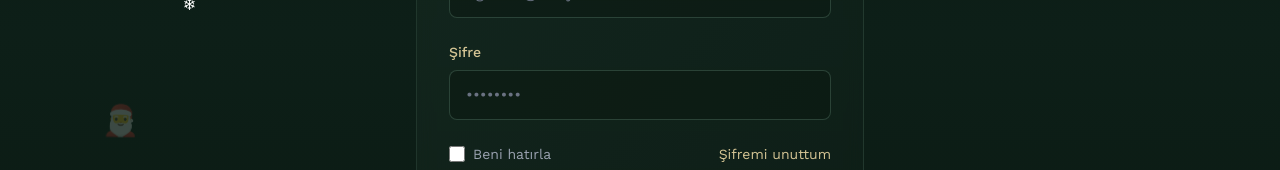
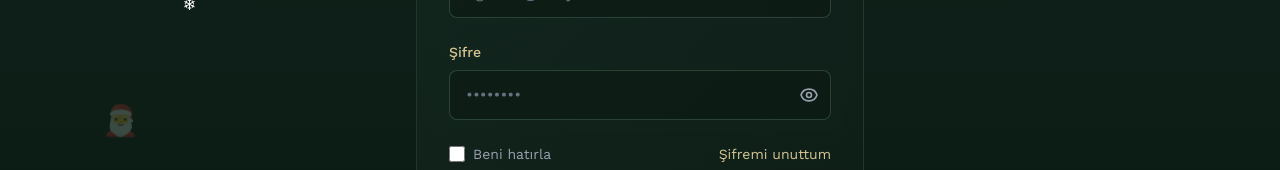
Before and after one commit to kuzeysinay/yildizli-agac, a Next.js app: page /login in a window 1280 px wide. Shown: the part 373-543 px from the top of the page. Built offline with nearby package versions, Linux system fonts and the light colour scheme.

Commit message:
Enhance login and profile pages with password visibility toggle and logout functionality. Implemented useRouter for navigation and added error handling for logout requests.

```diff
--- a/app/login/page.tsx
+++ b/app/login/page.tsx
@@ -2,12 +2,15 @@
 
 import { useState } from "react";
 import Link from "next/link";
+import { useRouter } from "next/navigation";
 
 export default function LoginPage() {
   const [email, setEmail] = useState("");
   const [password, setPassword] = useState("");
   const [isSubmitting, setIsSubmitting] = useState(false);
   const [error, setError] = useState<string | null>(null);
+  const [showPassword, setShowPassword] = useState(false);
+  const router = useRouter();
 
   const handleSubmit = async (e: React.FormEvent) => {
     e.preventDefault();
@@ -24,6 +27,7 @@ export default function LoginPage() {
     try {
       const response = await fetch("https://api.yildizliagac.com/api/v1/auth/login", {
         method: "POST",
+        credentials: "include",
         headers: {
           "Content-Type": "application/json",
         },
@@ -46,7 +50,7 @@ export default function LoginPage() {
         }
 
         // Login successful - redirect to profile page
-        window.location.href = "/profile";
+        router.push("/profile");
       } else {
         // Login failed
         setError(result.message || "Giriş başarısız oldu. Email ve şifrenizi kontrol ediniz.");
@@ -147,16 +151,39 @@ export default function LoginPage() {
                     <label htmlFor="password" className="mb-2 block text-sm font-medium text-[#d4c494]">
                       Şifre
                     </label>
+                    <div className="relative">
                       <input
-                      type="password"
+                        type={showPassword ? "text" : "password"}
                         id="password"
                         value={password}
                         onChange={(e) => setPassword(e.target.value)}
                         placeholder="••••••••"
-                      className="w-full rounded-lg border border-[#4a6b5a]/50 bg-[#0a1810]/50 px-4 py-3 text-white placeholder-gray-500 transition-colors focus:border-[#4a6b5a] focus:outline-none focus:ring-2 focus:ring-[#4a6b5a]/20 disabled:opacity-50 disabled:cursor-not-allowed"
+                        className="w-full rounded-lg border border-[#4a6b5a]/50 bg-[#0a1810]/50 pr-12 pl-4 py-3 text-white placeholder-gray-500 transition-colors focus:border-[#4a6b5a] focus:outline-none focus:ring-2 focus:ring-[#4a6b5a]/20 disabled:opacity-50 disabled:cursor-not-allowed"
                         required
                         disabled={isSubmitting}
+                        autoComplete="current-password"
                       />
+                      <button
+                        type="button"
+                        onClick={() => setShowPassword((prev) => !prev)}
+                        aria-label={showPassword ? "Şifreyi gizle" : "Şifreyi göster"}
+                        className="absolute inset-y-0 right-0 flex items-center justify-center px-3 text-gray-400 hover:text-gray-200 transition-colors disabled:opacity-50"
+                        disabled={isSubmitting}
+                      >
+                        {showPassword ? (
+                          // Eye-off icon
+                          <svg xmlns="http://www.w3.org/2000/svg" className="h-6 w-6 sm:h-5 sm:w-5" fill="none" viewBox="0 0 24 24" stroke="currentColor" strokeWidth="2">
+                            <path strokeLinecap="round" strokeLinejoin="round" d="M3 3l18 18M10.477 10.485a3 3 0 104.243 4.243M9.88 4.607A9.953 9.953 0 0112 4c5.523 0 10 4.477 10 10 0 1.508-.333 2.939-.93 4.224M6.228 6.228C4.86 7.32 3.78 8.77 3 10c2.137 3.4 5.317 6 9 6 1.042 0 2.046-.168 2.988-.48" />
+                          </svg>
+                        ) : (
+                          // Eye icon
+                          <svg xmlns="http://www.w3.org/2000/svg" className="h-6 w-6 sm:h-5 sm:w-5" fill="none" viewBox="0 0 24 24" stroke="currentColor" strokeWidth="2">
+                            <path strokeLinecap="round" strokeLinejoin="round" d="M15 12a3 3 0 11-6 0 3 3 0 016 0z" />
+                            <path strokeLinecap="round" strokeLinejoin="round" d="M2.458 12C3.732 7.943 7.523 5 12 5c4.477 0 8.268 2.943 9.542 7-1.274 4.057-5.065 7-9.542 7-4.477 0-8.268-2.943-9.542-7z" />
+                          </svg>
+                        )}
+                      </button>
+                    </div>
                   </div>
 
                   <div className="flex items-center justify-between text-sm">
--- a/app/profile/page.tsx
+++ b/app/profile/page.tsx
@@ -1,6 +1,8 @@
 "use client";
 
 import Link from "next/link";
+import { useState } from "react";
+import { useRouter } from "next/navigation";
 
 export default function ProfilePage() {
   // TODO: This would come from authentication/database
@@ -12,6 +14,34 @@ export default function ProfilePage() {
     hasMatch: true,
     matchRevealed: true,
   };
+
+  const router = useRouter();
+  const [isLoggingOut, setIsLoggingOut] = useState(false);
+
+  async function handleLogout() {
+    if (isLoggingOut) return;
+    setIsLoggingOut(true);
+    try {
+      const response = await fetch("https://api.yildizliagac.com/api/v1/auth/logout", {
+        method: "POST",
+        credentials: "include",
+        headers: {
+          "Accept": "application/json",
+        },
+      });
+
+      if (!response.ok) {
+        // Best-effort: still navigate to login on non-OK, since session might be invalid anyway
+        console.error("Logout failed with status:", response.status);
+      }
+    } catch (error) {
+      console.error("Logout request error:", error);
+      // Even on error, proceed to login to force re-auth
+    } finally {
+      router.push("/login");
+      setIsLoggingOut(false);
+    }
+  }
 
   return (
     <div className="relative min-h-screen overflow-hidden bg-linear-to-b from-[#0a1810] via-[#0d1f18] to-[#0a1810] text-white font-(family-name:--font-work-sans)">
@@ -39,12 +69,19 @@ export default function ProfilePage() {
       <div className="relative z-10">
         {/* Header */}
         <header className="container relative z-10 mx-auto px-4 py-6 sm:px-6 lg:px-8">
-          <div className="flex items-center justify-between">
-            <Link href="/" className="text-2xl sm:text-3xl font-bold hover:opacity-80 transition-opacity">
-              <span className="select-none">🎄</span> YILDIZLI AĞAÇ
-            </Link>
-            <button className="rounded-full border-2 border-red-600/50 px-6 py-2 text-sm font-semibold text-red-400 transition-all hover:border-red-600 hover:bg-red-600/10">
-              Çıkış Yap
+          <div className="flex items-center justify-between gap-3">
+            <div className="min-w-0 flex-1">
+              <Link href="/" className="block truncate whitespace-nowrap text-2xl sm:text-3xl font-bold hover:opacity-80 transition-opacity">
+                <span className="select-none">🎄</span> YILDIZLI AĞAÇ
+              </Link>
+            </div>
+            <button
+              onClick={handleLogout}
+              disabled={isLoggingOut}
+              aria-disabled={isLoggingOut}
+              className="shrink-0 rounded-full border-2 border-red-600/50 px-6 py-2 text-sm font-semibold text-red-400 transition-all hover:border-red-600 hover:bg-red-600/10 disabled:opacity-60 disabled:cursor-not-allowed w-32 sm:w-auto"
+            >
+              {isLoggingOut ? "Çıkış Yapılıyor..." : "Çıkış Yap"}
             </button>
           </div>
         </header>
```
Lines whose indentation alone changed are shown as unchanged.
